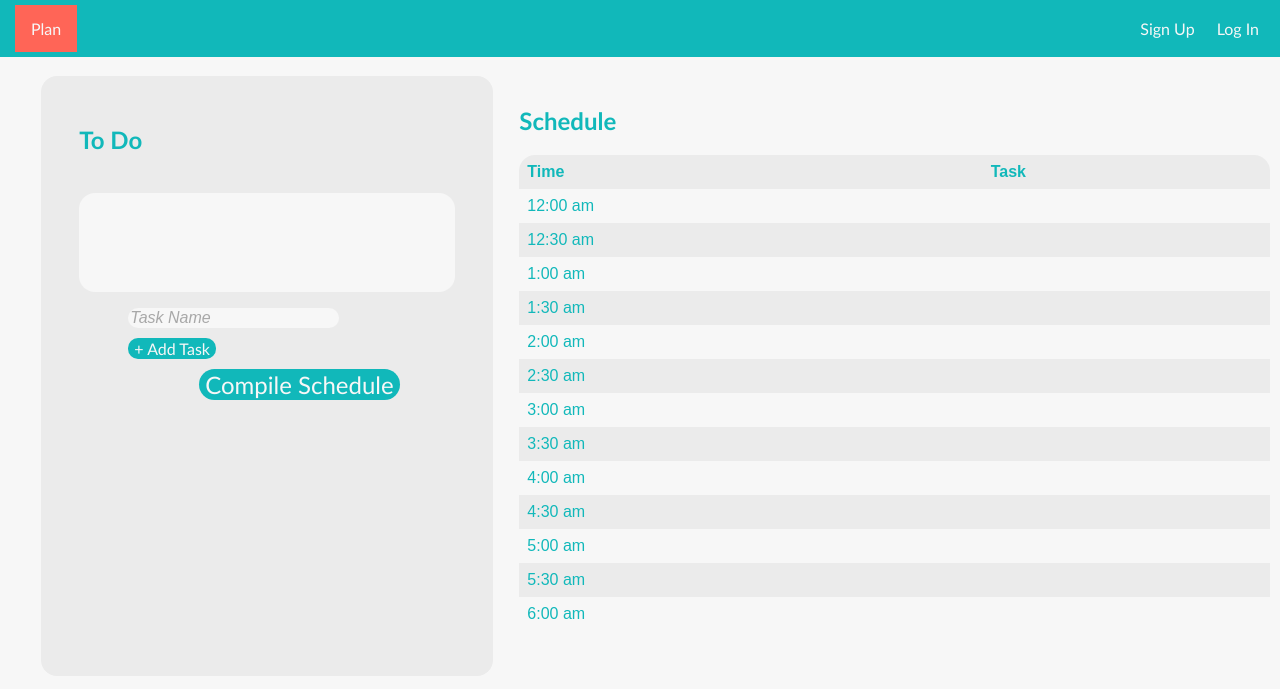
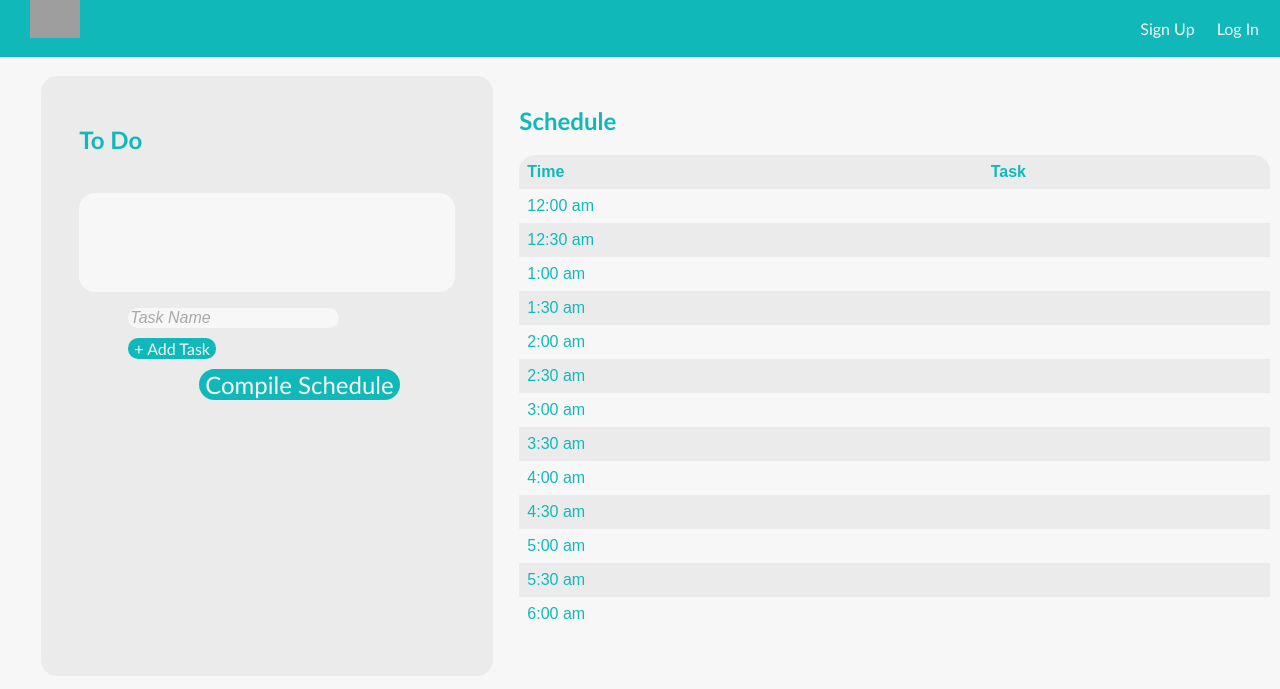
Before and after one commit to rishi-bhatnager/plan-it, a Django app: template webapp/planner/templates/planner/index.html in a window 1280 px wide. Shown: the top 689 px of the page. Run offline with Django 3.2, Linux system fonts and the light colour scheme; the template is opened without the code that fills it, so the values that code supplies are empty; some libraries are stand-ins or nearby versions; grey boxes are pictures that could not be loaded.

Commit message:
logo inserted

```diff
--- a/webapp/planner/templates/planner/base.html
+++ b/webapp/planner/templates/planner/base.html
@@ -27,7 +27,10 @@
     <div class="navbar">
         <ul>
             <div class= "left-nav">
-                <li><a class="active" href="{% url 'planner:index' %}">Plan</a></li>
+                <div class="logo">
+                    <a href="{% url 'planner:index' %}"><img src="https://i.ibb.co/D8wxjMG/planit.png" alt="planit" border="0" width="50px" /></a>
+                </div>
+                <!-- <li><a class="active" href="{% url 'planner:index' %}">Plan</a></li> -->
                 <!-- <li><a href="#about">How it Works</a></li>
                 <li><a href="#contact">Contact</a></li> -->
             </div>
--- a/webapp/static/css/styles.css
+++ b/webapp/static/css/styles.css
@@ -113,7 +113,7 @@ button {
 }
 
 button:hover {
-    background-color: #f7f7f7;
+    background-color: #159799;
 }
 
 
@@ -242,7 +242,7 @@ tr:nth-child(even) {
     background-color: #11b8ba;
 }
 
-.navbar a {
+.navbar li a {
   display: block;
   color: #f7f7f7;
   text-align: center;
@@ -263,7 +263,7 @@ tr:nth-child(even) {
   background-color: #159799;
 }
 
-.left-nav li {
+.logo {
   float: left;
 }
 
```
Also changed, not shown: webapp/users/templates/registration/login.html (+0 -9 lines).
